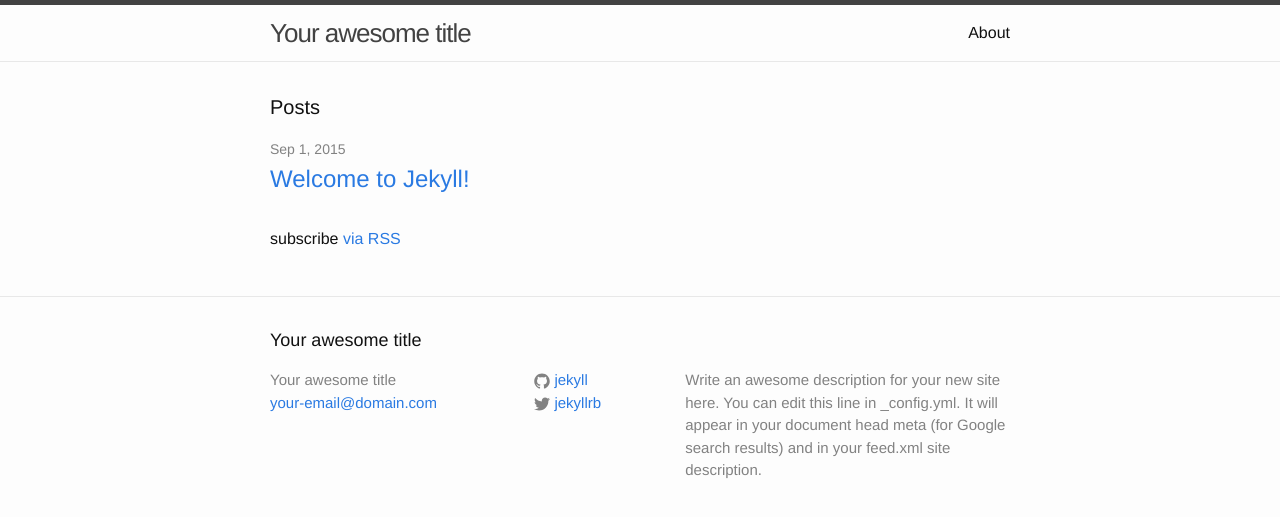
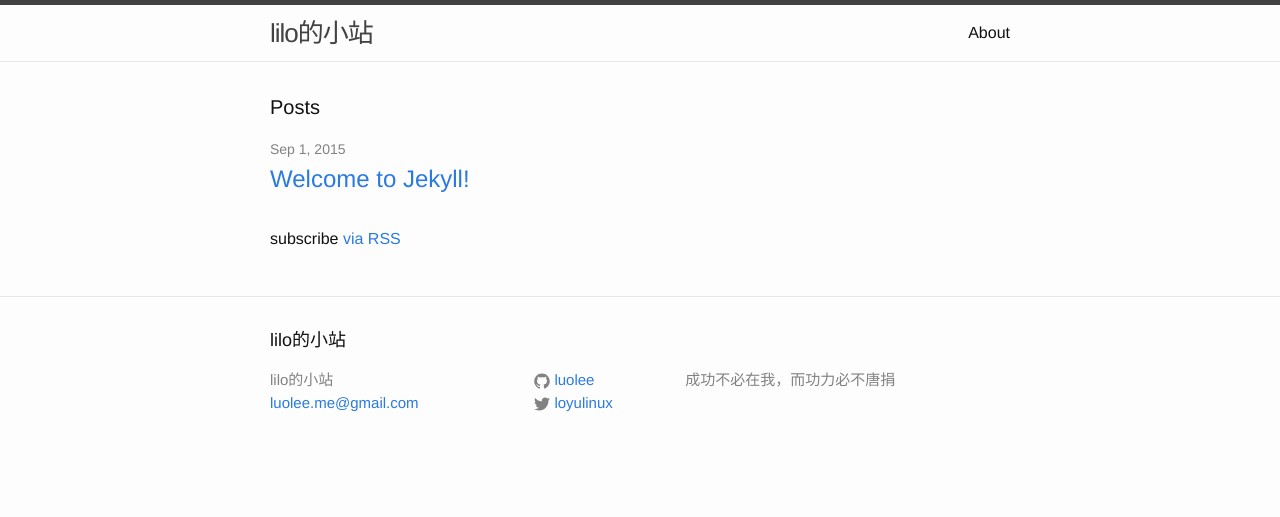
Before and after one commit to LuoLee/luolee.github.io, a Jekyll site: the page built from index.html, in a window 1280 px wide. Shown: the top 517 px of the page. Built offline with Jekyll 4.4.1, drawn with Linux system fonts in a browser that asks for light colours.

Commit message:
修改Jekyll配置

```diff
--- a/_config.yml
+++ b/_config.yml
@@ -1,14 +1,13 @@
 # Site settings
-title: Your awesome title
-email: your-email@domain.com
-description: > # this means to ignore newlines until "baseurl:"
-  Write an awesome description for your new site here. You can edit this
-  line in _config.yml. It will appear in your document head meta (for
-  Google search results) and in your feed.xml site description.
+title: lilo的小站
+email: luolee.me@gmail.com
+description: > # 底部描述
+  成功不必在我，而功力必不唐捐
 baseurl: "" # the subpath of your site, e.g. /blog/
-url: "http://yourdomain.com" # the base hostname & protocol for your site
-twitter_username: jekyllrb
-github_username:  jekyll
+url: "http://luolee.me" # the base hostname & protocol for your site
+twitter_username: loyulinux
+github_username:  luolee
+highlighter: pygments
 
 # Build settings
 markdown: kramdown
```
